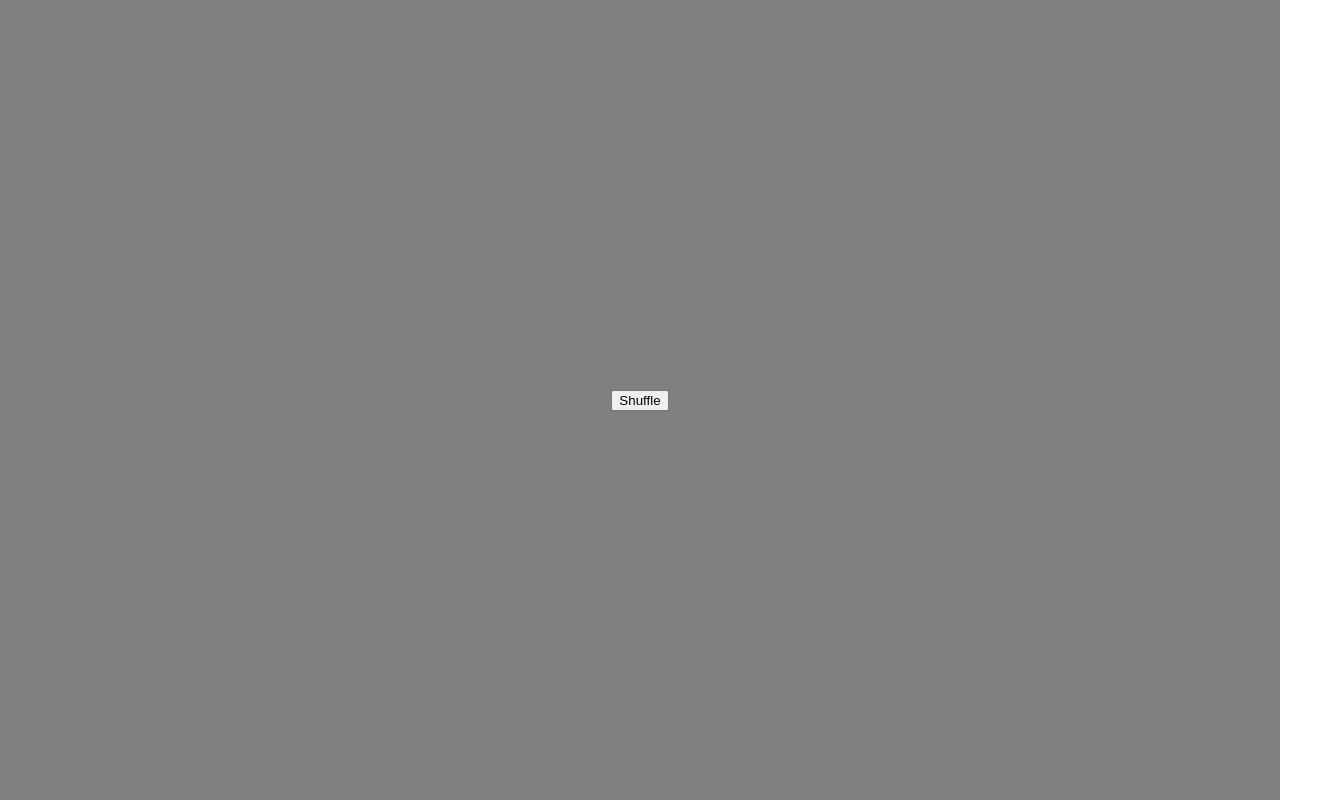
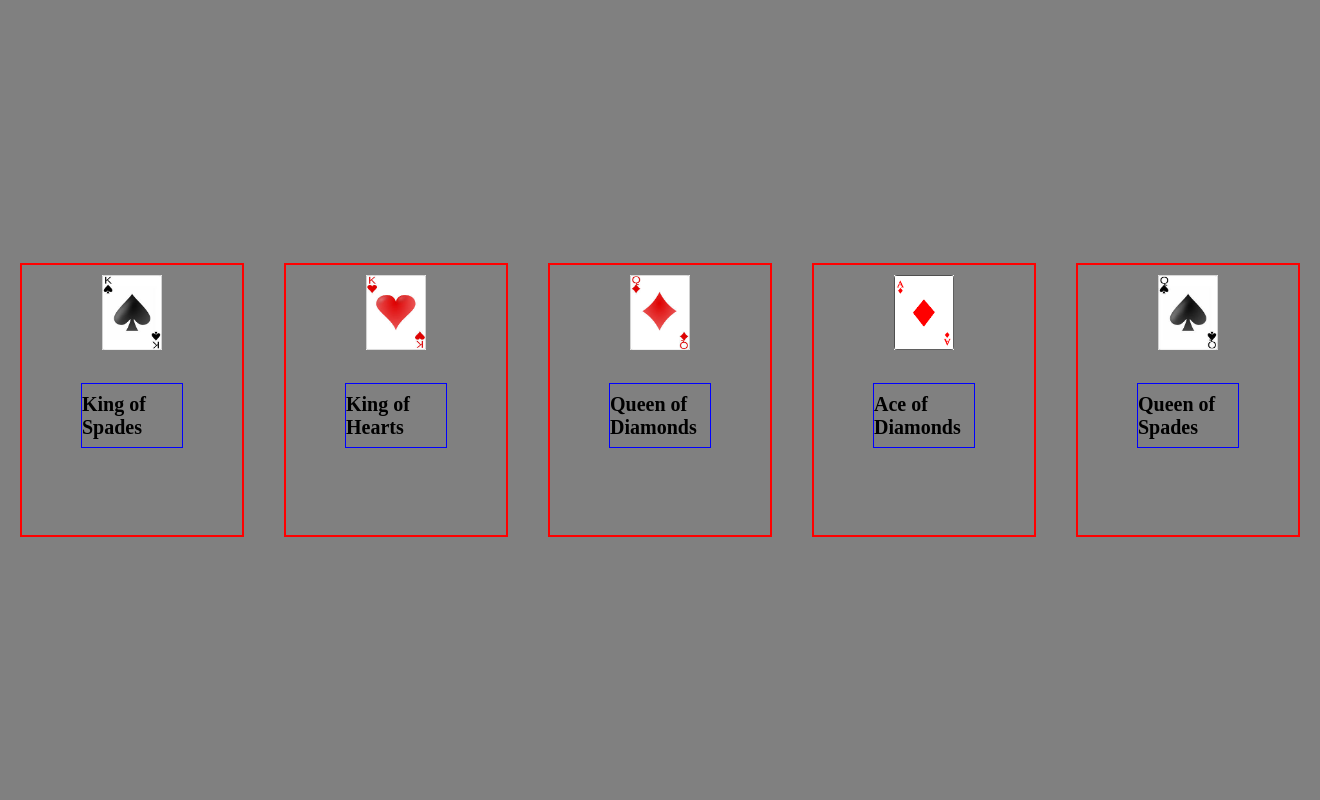
Before and after one commit to Ace-86/memCardReact, a React (Create React App) app in the folder memory/: page / in a window 1280 px wide. Shown: the whole page, 1320 px wide, since content can reach past the window. Built offline with nearby package versions, Linux system fonts and the light colour scheme.

Commit message:
randomizes cards on start

```diff
--- a/memory/src/components/shuffle.js
+++ b/memory/src/components/shuffle.js
@@ -1,4 +1,4 @@
-import React, {useState} from "react";
+import React, {useState, useEffect} from "react";
 import CardTemplate from "./card";
 import { CardDatabase } from "./database";
 import Styled from 'styled-components';
@@ -34,6 +34,12 @@ const ShuffleCards = () => {
       setItems(ShuffleCards);
     };
 
+    // on page start the game will load 5 random cards from database
+
+    useEffect(() => {
+    getShuffleCards()
+    }, []);
+
     return (
       <Container>
         <ShuffleLayout>
@@ -45,9 +51,9 @@ const ShuffleCards = () => {
               />
               ))}
         </ShuffleLayout>
-              <button onClick={getShuffleCards}>Shuffle</button>
+              {/* <button onClick={getShuffleCards}>Shuffle</button> */}
       </Container>
     );
   };
 
-  export default ShuffleCards ;
+  export default ShuffleCards;
```
